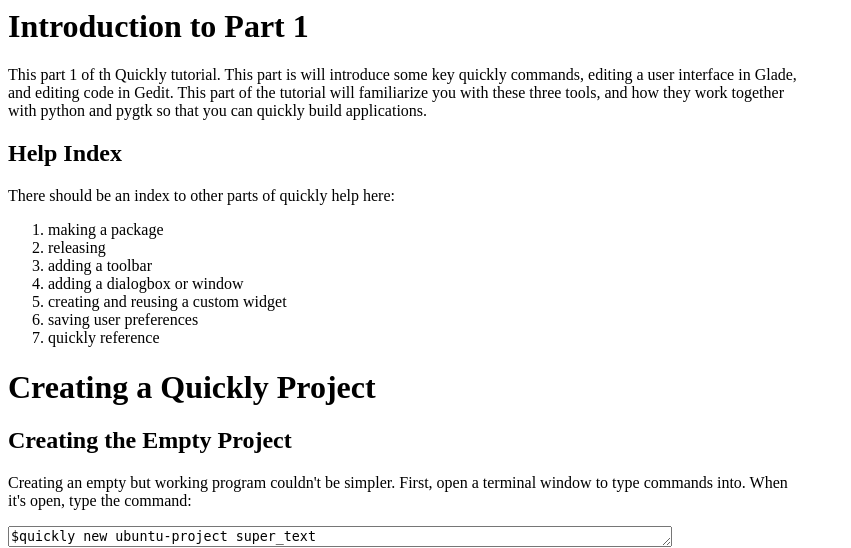
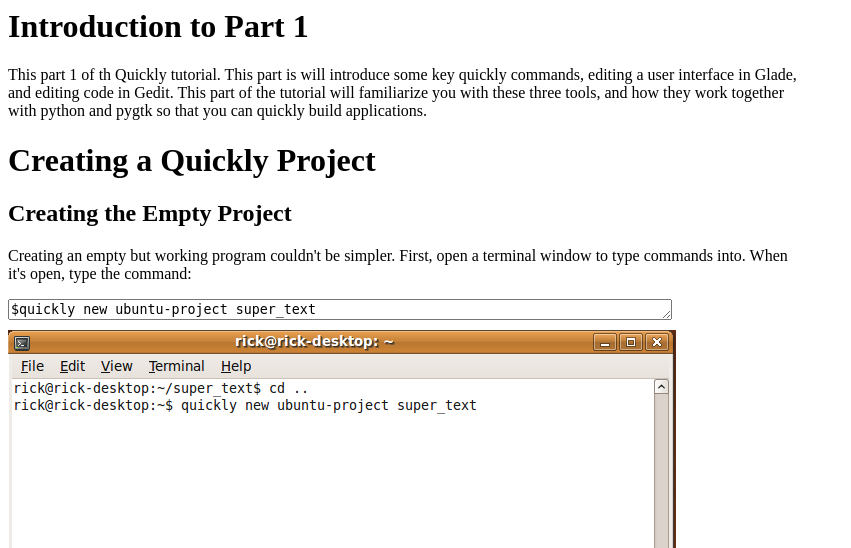
Before and after one commit to didrocks/quickly, a Python web app: template templates/ubuntu-project/help/quickly-getting-started.html in a window 1280 px wide. Shown: the top 548 px of the page, without its empty margins (0-851 px from the left). Run offline with Jinja, Linux system fonts and the light colour scheme; the template is opened without the code that fills it, so the values that code supplies are empty.

Commit message:
created help.py

```diff
--- a/templates/ubuntu-project/glade.py
+++ b/templates/ubuntu-project/glade.py
@@ -1,9 +1,5 @@
 import os
 import subprocess
-
-# workaround as this doesn't work:
-#os.environ['GLADE_CATALOG_PATH'] = './ui'
-#subprocess.Popen(["glade-3", "ui/*.ui"], shell=True)
 
 if os.getenv('QUICKLY') is not None and "verbose" in os.getenv('QUICKLY').lower():
     subprocess.Popen("GLADE_CATALOG_PATH=./ui glade-3 ui/*.ui", shell=True)
--- /dev/null
+++ b/templates/ubuntu-project/help.py
@@ -0,0 +1,3 @@
+import webbrowser
+
+webbrowser.open("help/index.html")
--- a/templates/ubuntu-project/help/index.html
+++ b/templates/ubuntu-project/help/index.html
@@ -28,12 +28,12 @@
           <LI><A HREF="http://www.pygtk.org/docs/pygtk/">UI Libarary: PyGtk</A></LI>
           <LI><A HREF="http://wiki.apache.org/couchdb/Reference">Database: CouchDB Reference</LI>
           <LI><A HREF="http://glade.gnome.org/manual/index.html">UI Editing: Glade User Documenation</A> (though look at Part 1 of the tuorial first! Quickly uses Glade ina special way. Make sure to run it from you project using the command "$quickly glade")</LI>
-          <LI><A HREF="http://library.gnome.org/users/gedit/stable/index.html">Editor: Gedit Help</LI>
+          <LI><A HREF="http://library.gnome.org/users/gedit/stable/index.html">Editor: Gedit Help</A></LI>
       </UL>
 
     <H1>Quickly Tutorial</H2>
         <OL>
-            <LI><A HREF="quckly-getting-started.html">Part 1 - Getting Started</A></LI>
-            <LI><A HREF="quckly-dialogs.html">Part 2 - Using Dialogs</A></LI>
+            <LI><A HREF="quickly-getting-started.html">Part 1 - Getting Started</A></LI>
+            <LI><A HREF="quickly-dialogs.html">Part 2 - Using Dialogs</A></LI>
         </OL>
 </BODY>
--- a/templates/ubuntu-project/help/quickly-getting-started.html
+++ b/templates/ubuntu-project/help/quickly-getting-started.html
@@ -19,17 +19,6 @@
 <H1>Introduction to Part 1</H1>
 <P>This part 1 of th Quickly tutorial. This part is will introduce some key quickly commands, editing a user interface in Glade, and editing code in Gedit. This part of the tutorial will familiarize you with these three tools, and how they work together with python and pygtk so that you can quickly build applications.</P>
 
-<H2>Help Index</H2>
-<P>There should be an index to other parts of quickly help here:</P>
-<OL>
-<LI>making a package</LI>
-<LI>releasing</LI>
-<LI>adding a toolbar</LI>
-<LI>adding a dialogbox or window</LI>
-<LI>creating and reusing a custom widget</LI>
-<LI>saving user preferences</LI>
-<LI>quickly reference</LI>
-</OL>
 
 <H1>Creating a Quickly Project</H1>
 <H2>Creating the Empty Project</H2>
@@ -314,6 +303,5 @@
 <A HREF="./code/SuperTextWindow_complete.py">Complete SuperTextWindow.py file</A>
 </DIV>
 
-
 </BODY>
 </HTML>
```
